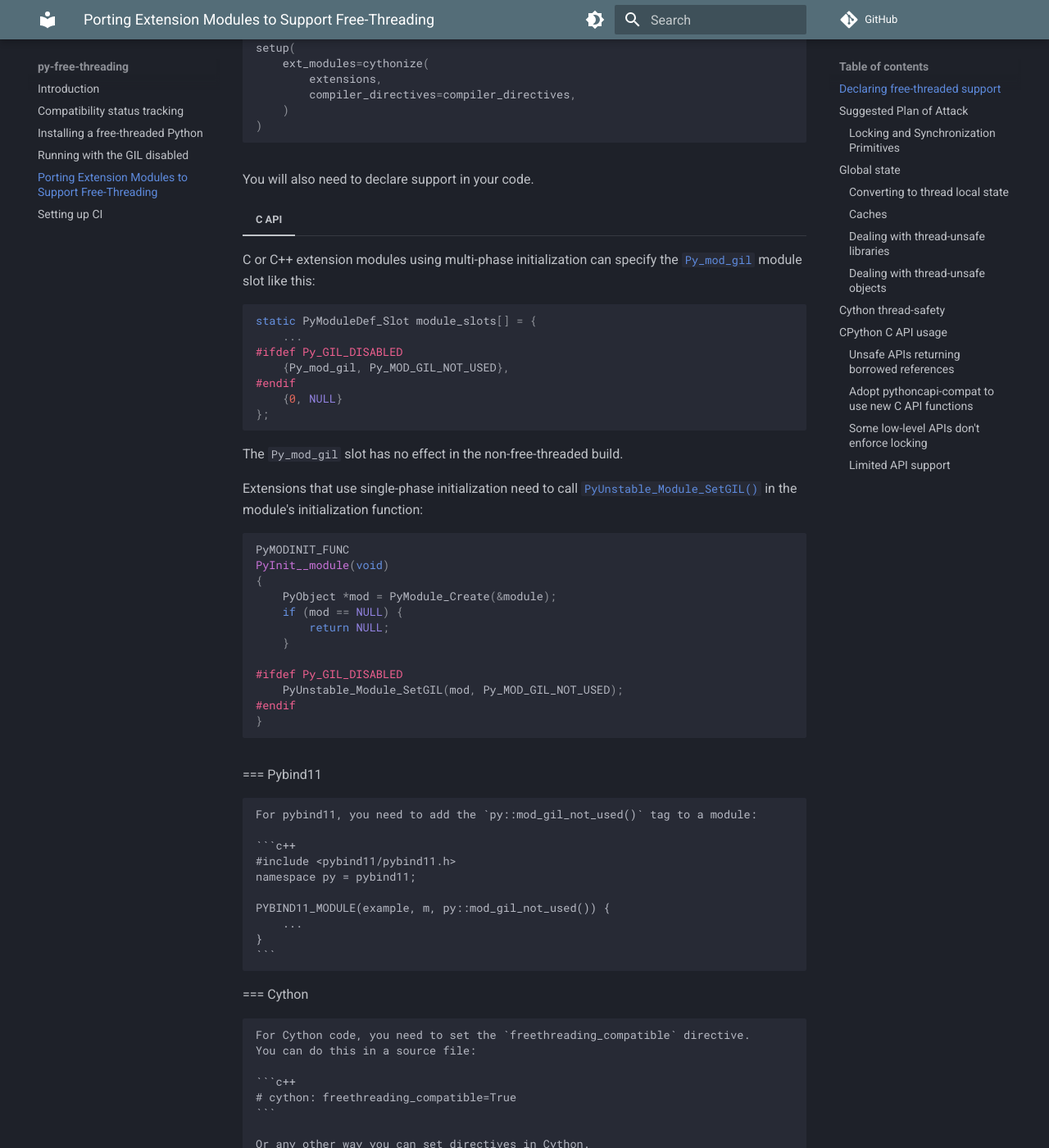
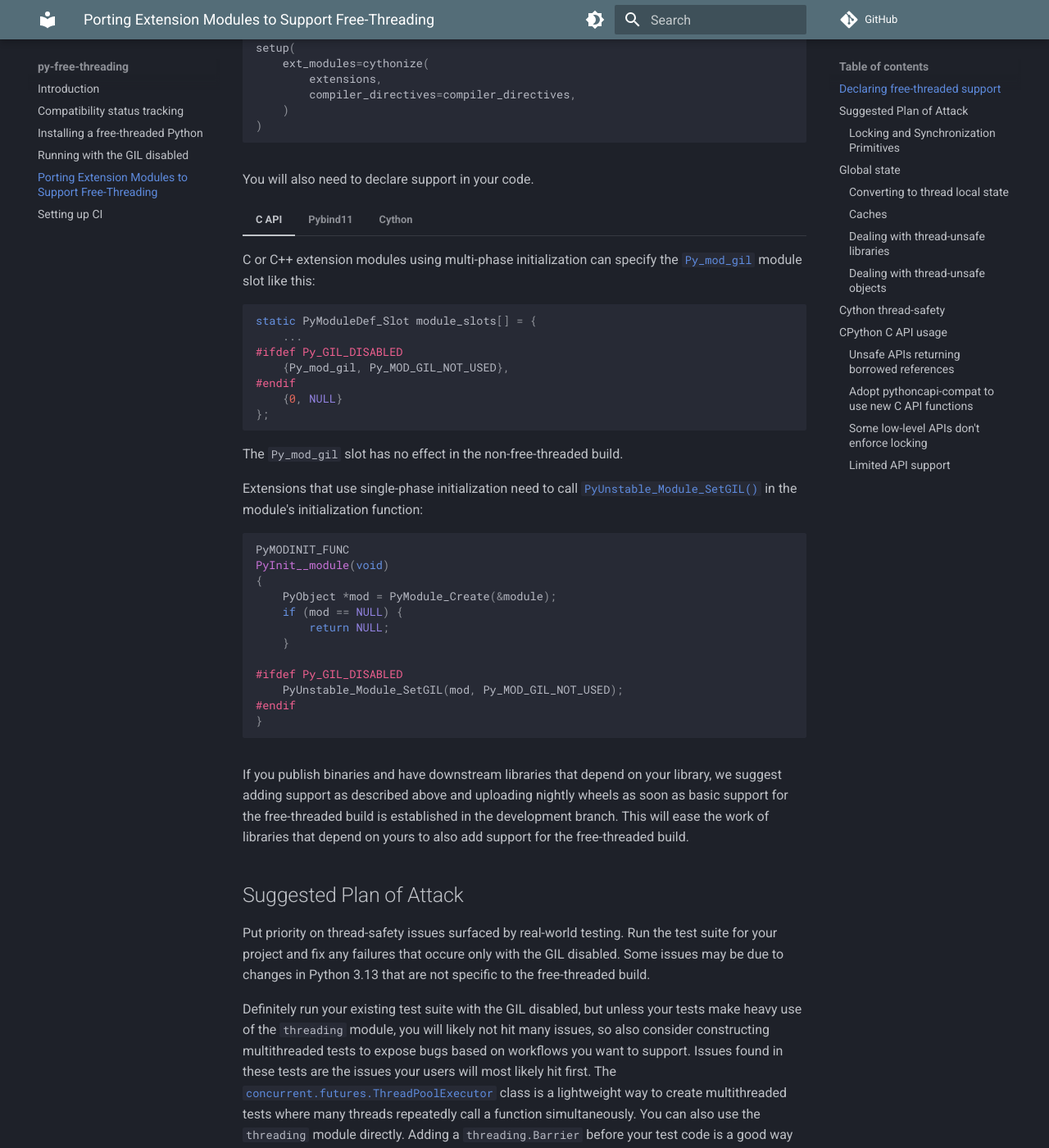
Before and after one commit to Quansight-Labs/free-threaded-compatibility, an MkDocs documentation site: the page built from docs/porting.md, in a window 1280 px wide and 1400 px high, scrolled down 1186 px. Shown: the whole window at 82% size. Built offline with MkDocs 1.6.1 and Material for MkDocs 9.7.7, drawn with Linux system fonts in a browser that asks for light colours; comment, search, counter and statistics services are not loaded.

Commit message:
fix tabs

````diff
--- a/docs/porting.md
+++ b/docs/porting.md
@@ -128,7 +128,7 @@ You will also need to declare support in your code.
     }
     ```
 
-=== Pybind11
+=== "Pybind11"
 
     For pybind11, you need to add the `py::mod_gil_not_used()` tag to a module:
 
@@ -141,7 +141,7 @@ You will also need to declare support in your code.
     }
     ```
 
-=== Cython
+=== "Cython"
 
     For Cython code, you need to set the `freethreading_compatible` directive.
     You can do this in a source file:
````
